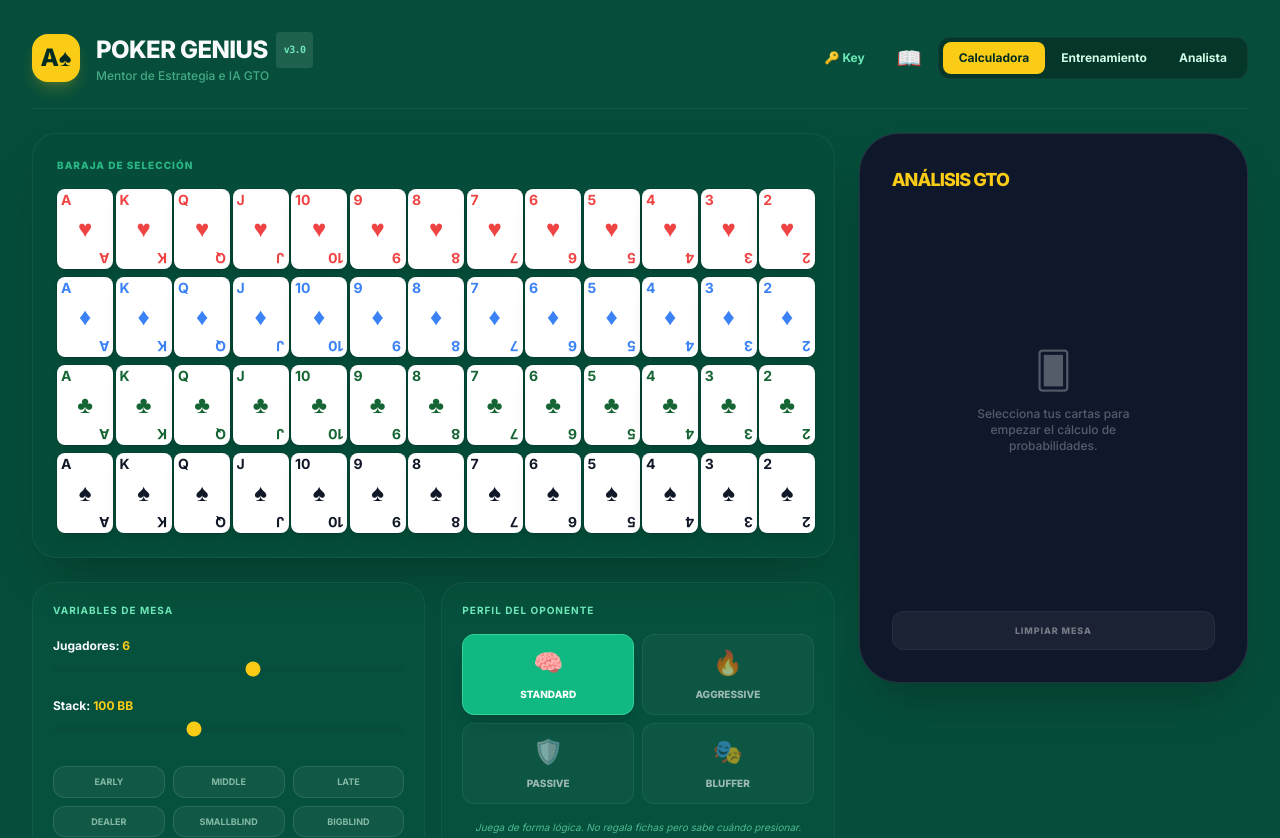
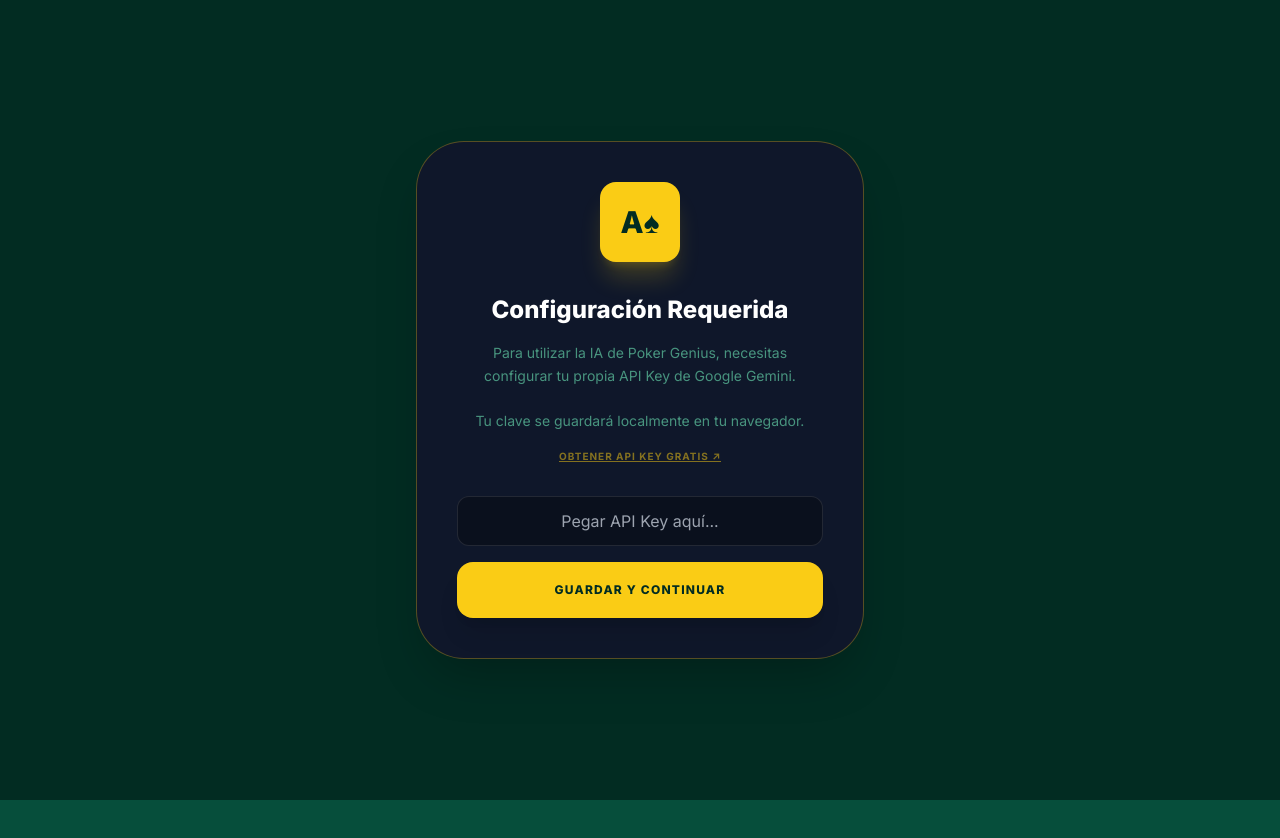
Before and after one commit to gonsaliyo7-alt/poker-helper, a React (Vite) app: page / in a window 1280 px wide. Shown: the top 838 px of the page. After the commit the page ends 800 px from the top, so only its background shows below. Built offline with nearby package versions, Linux system fonts and the light colour scheme.

Commit message:
Implement manual API key entry for GitHub Pages

```diff
--- a/App.tsx
+++ b/App.tsx
@@ -66,45 +66,42 @@
 
   useEffect(() => {
     const checkKey = async () => {
-      // @ts-ignore
-      const selected = await window.aistudio.hasSelectedApiKey();
-      setHasKey(selected);
+      const storedKey = localStorage.getItem('GEMINI_API_KEY');
+      if (storedKey) {
+        setHasKey(true);
+      } else {
+        setHasKey(false);
+      }
     };
     checkKey();
   }, []);
 
-  const handleOpenKey = async () => {
-    try {
-      // @ts-ignore
-      await window.aistudio.openSelectKey();
+  const handleSaveKey = (key: string) => {
+    if (key.trim().length > 0) {
+      localStorage.setItem('GEMINI_API_KEY', key.trim());
       setHasKey(true);
       setErrorStatus(null);
-    } catch (e) {
-      console.error("Error al abrir selector de clave", e);
     }
   };
 
-  const toggleCardSelection = (card: Card) => {
-    const isInHand = state.hand.some(c => c.id === card.id);
-    const isInBoard = state.board.some(c => c.id === card.id);
-    if (isInHand) {
-      setState(prev => ({ ...prev, hand: prev.hand.filter(c => c.id !== card.id) }));
-      return;
-    }
-    if (isInBoard) {
-      setState(prev => ({ ...prev, board: prev.board.filter(c => c.id !== card.id) }));
-      return;
-    }
-    if (state.hand.length < 2) {
-      setState(prev => ({ ...prev, hand: [...prev.hand, card] }));
-    } else if (state.board.length < 5) {
-      setState(prev => ({ ...prev, board: [...prev.board, card] }));
-    }
-    setErrorStatus(null);
+  const clearKey = () => {
+    localStorage.removeItem('GEMINI_API_KEY');
+    setHasKey(false);
+  };
+
+  const handleOpenKey = () => {
+    const key = prompt("Por favor ingresa tu Gemini API Key:");
+    if (key) handleSaveKey(key);
   };
 
   const runAnalysis = useCallback(async () => {
     if (state.hand.length < 2) return;
+    const apiKey = localStorage.getItem('GEMINI_API_KEY');
+    if (!apiKey) {
+      setHasKey(false);
+      return;
+    }
+
     setState(prev => ({ ...prev, isAnalyzing: true }));
     setErrorStatus(null);
     try {
@@ -114,12 +111,13 @@
         state.position,
         state.playerCount,
         state.stackSize,
-        state.opponentProfile
+        state.opponentProfile,
+        apiKey
       );
       setState(prev => ({ ...prev, analysis: result, isAnalyzing: false }));
     } catch (error: any) {
       setState(prev => ({ ...prev, isAnalyzing: false }));
-      if (error?.message?.includes("Requested entity was not found")) {
+      if (error?.message?.includes("Requested entity was not found") || error?.message?.includes("API Key is required")) {
         setHasKey(false);
         setErrorStatus('auth');
       } else if (error instanceof QuotaError) {
@@ -130,11 +128,6 @@
     }
   }, [state.hand, state.board, state.position, state.playerCount, state.stackSize, state.opponentProfile]);
 
-  useEffect(() => {
-    if (state.hand.length === 2 && hasKey && activeMode === 'calculator') runAnalysis();
-    else setState(prev => ({ ...prev, analysis: null }));
-  }, [state.hand, state.board, state.position, state.playerCount, state.stackSize, state.opponentProfile, runAnalysis, hasKey, activeMode]);
-
   if (hasKey === false) {
     return (
       <div className="min-h-screen bg-emerald-950 flex items-center justify-center p-6 text-center">
@@ -143,23 +136,37 @@
           <div className="space-y-4">
             <h2 className="text-2xl font-black text-white">Configuración Requerida</h2>
             <p className="text-emerald-300/60 text-sm leading-relaxed">
-              Para utilizar la IA de Poker Genius, necesitas configurar tu propia API Key. Es gratis y se guarda de forma segura.
+              Para utilizar la IA de Poker Genius, necesitas configurar tu propia API Key de Google Gemini.
+              <br /><br />
+              Tu clave se guardará localmente en tu navegador.
             </p>
             <a
-              href="https://ai.google.dev/gemini-api/docs/billing"
+              href="https://aistudio.google.com/app/apikey"
               target="_blank"
               rel="noopener noreferrer"
               className="text-[10px] text-yellow-400/50 hover:text-yellow-400 underline uppercase tracking-widest font-bold block"
             >
-              Documentación de Facturación ↗
+              Obtener API Key Gratis ↗
             </a>
           </div>
+          <form onSubmit={(e) => {
+            e.preventDefault();
+            const input = (e.currentTarget.elements.namedItem('apiKey') as HTMLInputElement).value;
+            handleSaveKey(input);
+          }} className="space-y-4">
+            <input
+              type="password"
+              name="apiKey"
+              placeholder="Pegar API Key aquí..."
+              className="w-full bg-black/30 border border-white/10 rounded-xl px-4 py-3 text-white text-center focus:outline-none focus:border-yellow-400/50"
+            />
             <button
-            onClick={handleOpenKey}
+              type="submit"
               className="w-full py-5 bg-yellow-400 text-emerald-950 font-black rounded-2xl shadow-xl hover:scale-105 active:scale-95 transition-all uppercase text-xs tracking-widest"
             >
-            Configurar API Key
+              Guardar y Continuar
             </button>
+          </form>
         </div>
       </div>
     );
@@ -180,7 +187,7 @@
         </div>
 
         <div className="flex items-center gap-2">
-            <button onClick={handleOpenKey} className="p-2 text-emerald-300 hover:text-white transition-colors text-xs font-bold mr-2">
+          <button onClick={clearKey} className="p-2 text-emerald-300 hover:text-white transition-colors text-xs font-bold mr-2" title="Cambiar API Key">
             🔑 Key
           </button>
           <button onClick={() => setShowGlossary(!showGlossary)} className="p-2 text-emerald-300 hover:text-white transition-colors" title="Ayuda y Glosario">
@@ -232,7 +239,7 @@
                 <div className="pt-2">
                   <div className="grid grid-cols-3 gap-2">
                     {(isHeadsUp ? ['dealer', 'bigBlind'] : ['early', 'middle', 'late', 'dealer', 'smallBlind', 'bigBlind']).map(p => (
-                            <button key={p} onClick={() => setState(s => ({...s, position: s.position === p ? null : p as Position}))} className={`py-2 rounded-xl text-[9px] font-bold border transition-all ${state.position === p ? 'bg-yellow-400 text-emerald-950 border-yellow-300 shadow-lg' : 'bg-white/5 border-white/10 text-emerald-100/60'}`}>
+                      <button key={p} onClick={() => setState(s => ({ ...s, position: s.position === p ? null : p as Position }))} className={`py-2 rounded-xl text-[9px] font-bold border transition-all ${state.position === p ? 'bg-yellow-400 text-emerald-950 border-yellow-300 shadow-lg' : 'bg-white/5 border-white/10 text-emerald-100/60'}`}>
                         {p.toUpperCase()}
                       </button>
                     ))}
@@ -246,7 +253,7 @@
                   {Object.keys(PROFILE_INFO).map(prof => (
                     <button
                       key={prof}
-                          onClick={() => setState(s => ({...s, opponentProfile: prof as OpponentProfile}))}
+                      onClick={() => setState(s => ({ ...s, opponentProfile: prof as OpponentProfile }))}
                       className={`p-3 rounded-xl border flex flex-col items-center gap-2 transition-all group ${state.opponentProfile === prof ? 'bg-emerald-500 border-emerald-400 shadow-lg' : 'bg-white/5 border-white/10 opacity-60 hover:opacity-100'}`}
                     >
                       <span className="text-2xl transition-transform group-hover:scale-110">{PROFILE_ICONS[prof]}</span>
```
Lines whose indentation alone changed are shown as unchanged.
